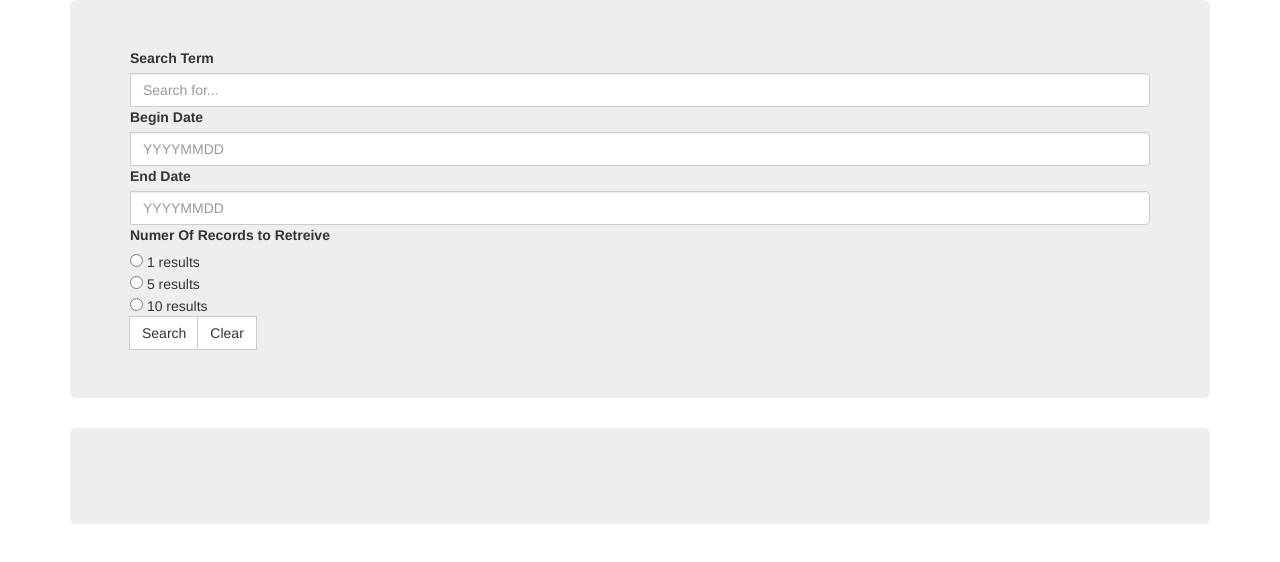
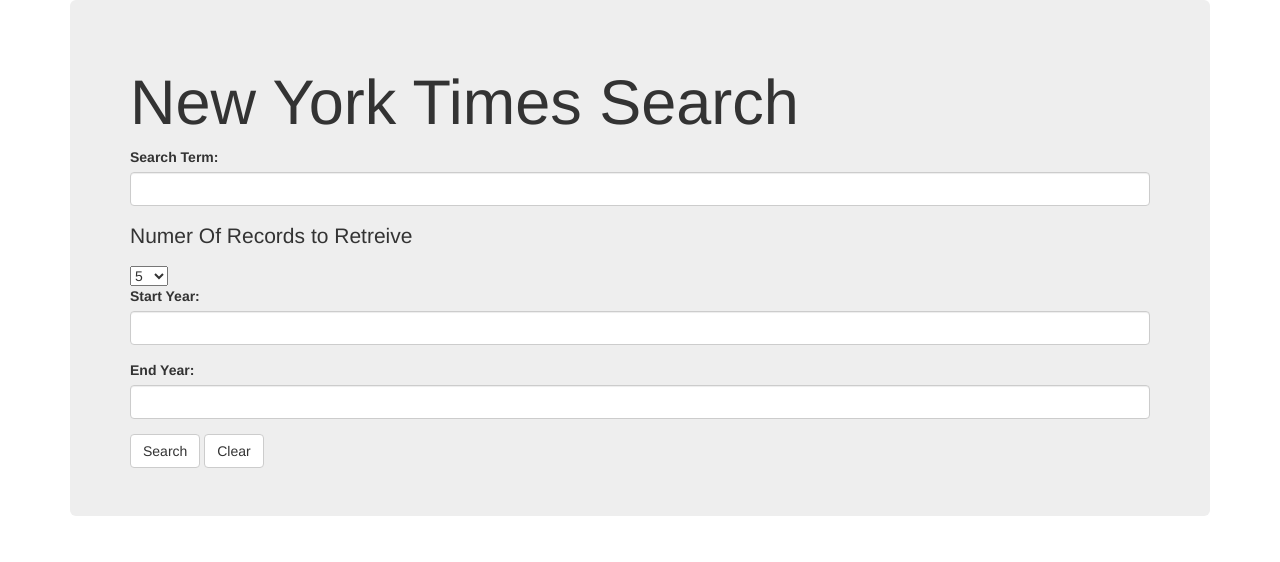
Before and after one commit to PicklesForEyes/teamWaffle, a plain HTML site: page index.html in a window 1280 px wide. Drawn offline with nearby package versions, Linux system fonts and the light colour scheme.

Commit message:
reverted to UI built index.html

```diff
--- a/index.html
+++ b/index.html
@@ -4,60 +4,93 @@
 <head>
   <meta charset="utf-8">
   <title>NYT Search</title>
-
-  <link rel="stylesheet" href="https://maxcdn.bootstrapcdn.com/bootstrap/3.3.7/css/bootstrap.min.css">
-  <link rel="stylesheet" type="text/css" href="assets/css/style.css">
 </head>
 
 <body>
-
-
-<div class='row'>
-  <div class='col-lg-12'>
-    <div class='container'>
-      <div class='jumbotron'>
-          <div class="input-group">
-            <label for="text">Search Term</label>
-            <input type="text" id="searchTerm" class="form-control" name="search" placeholder="Search for..." required>
-          </div>
-          <div class="input-group">
-            <label for="text">Begin Date</label>
-            <input type="text" id="start" class="form-control" name="begin" placeholder="YYYYMMDD" required>
-          </div>
-          <div class="input-group">
-            <label for="text">End Date</label>
-            <input type="text" id="end" class="form-control" name="end" placeholder="YYYYMMDD" required>
-          </div>
-          <div class='input-group'>
-            <label for="text">Numer Of Records to Retreive</label>
-              <form id="myForm">
-                <input type="radio" name="radioName" value="1" /> 1 results <br />
-                <input type="radio" name="radioName" value="5" /> 5 results<br />
-                <input type="radio" name="radioName" value="10" /> 10 results <br />
-              </form>
-          </div>
-          <div class="input-group">
-              <span class="input-group-btn">
-                <button id="search" class="btn btn-default" type="button">Search</button>
-                <button id="clear" class="btn btn-default" type="button">Clear</button>
-              </span>
-          </div>
-      </div>
-    </div>
-  </div>
-</div>
-
-
-<div class='container'>
-  <div class='jumbotron'>
-    <div id='results-div'></div>
-  </div>
-</div>
-
-
+  <link rel="stylesheet" href="https://maxcdn.bootstrapcdn.com/bootstrap/3.3.7/css/bootstrap.min.css">
+  <link rel="stylesheet" type="text/css" href="assets/css/style.css">
   <script src="https://cdnjs.cloudflare.com/ajax/libs/jquery/3.2.1/jquery.min.js"></script>
   <script type="text/javascript" src="assets/javascript/app.js"></script>
 
+<!--   <button data-animal="cat">meow</button>
+  <button data-animal="dog">woof</button>
+  <button data-animal="bird">chirp</button>
+  <div id="gifs-appear-here"></div> -->
+
+<!--
+# New York Times Article Search - Phase 01
+
+## Front-End Team
+
+* Create the layout for the design above. Feel free to use Bootstrap or to do something more customized of your own.
+
+* Make sure to organize your code so as to have the necessary IDs.
+
+* Incorporate text boxes for capturing User Input. Then research how to retrieve the input values in JavaScript
+
+## Back-End Team
+
+* Do preliminary research on the [API](http://developer.nytimes.com/article_search_v2.json).
+
+* Register for an API Key.
+
+* Understand what format the URL should look like to make an Article Call. (Hint: Use the API Console!!) -->
+
+<!-- * Experiment with console logging various fields.-->
+<div class="container">
+  <div class="jumbotron">
+    <h1>New York Times Search</h1>
+
+
+<form>
+  <div class="form-group">
+    <label for="text">Search Term:</label>
+    <input type="text" class="form-control" id="searchTerm">
+  </div>
+<!--   <div class="form-group">
+    <label for="text">Number of records:</label>
+    <input type="text" class="form-control" id="records">
+  </div> -->
+  <p>Numer Of Records to Retreive</p>
+  <select><!-- name = "records">-->
+    <label for="text">Numer Of Records to Retreive</label>
+    <option value="5">5</option>
+    <option value="10">10</option>
+    <option value="15">15</option>
+<!--     <input type="records" value="records">
+ -->  </select>
+<!--   <div class="dropdown">
+    <button class="btn btn-secondary dropdown-toggle" type="button" id="dropdownMenuButton" data-toggle="dropdown" aria-haspopup="true" aria-expanded="false">
+      Numer Of Records to Retreive
+    </button>
+    <div class="dropdown-menu" aria-labelledby="dropdownMenuButton">
+      <a class="dropdown-item" href="#">5</a>
+      <a class="dropdown-item" href="#">10</a>
+      <a class="dropdown-item" href="#">15</a>
+      <input type="records" value="records">
+    </div>
+  </div> -->
+  <div class="form-group">
+    <label for="text">Start Year:</label>
+    <input type="text" class="form-control" id="start">
+  </div>
+  <div class="form-group">
+    <label for="text">End Year:</label>
+    <input type="text" class="form-control" id="end">
+  </div>
+<!--   <div class="checkbox">
+    <label><input type="checkbox"> Remember me</label>
+  </div> -->
+  <button type="Search" class="btn btn-default">Search</button>
+  <button type="Clear" class="btn btn-default">Clear</button>
+</form>
+<!--// Search Term - text-->
+<!--// num of records - pulldown-->
+<!--// Start Year - text-->
+<!--// End Year text-->
+
+<!--// Search Button-->
+<!--// Clear Results-->
 
   </div>
 </div>
```
